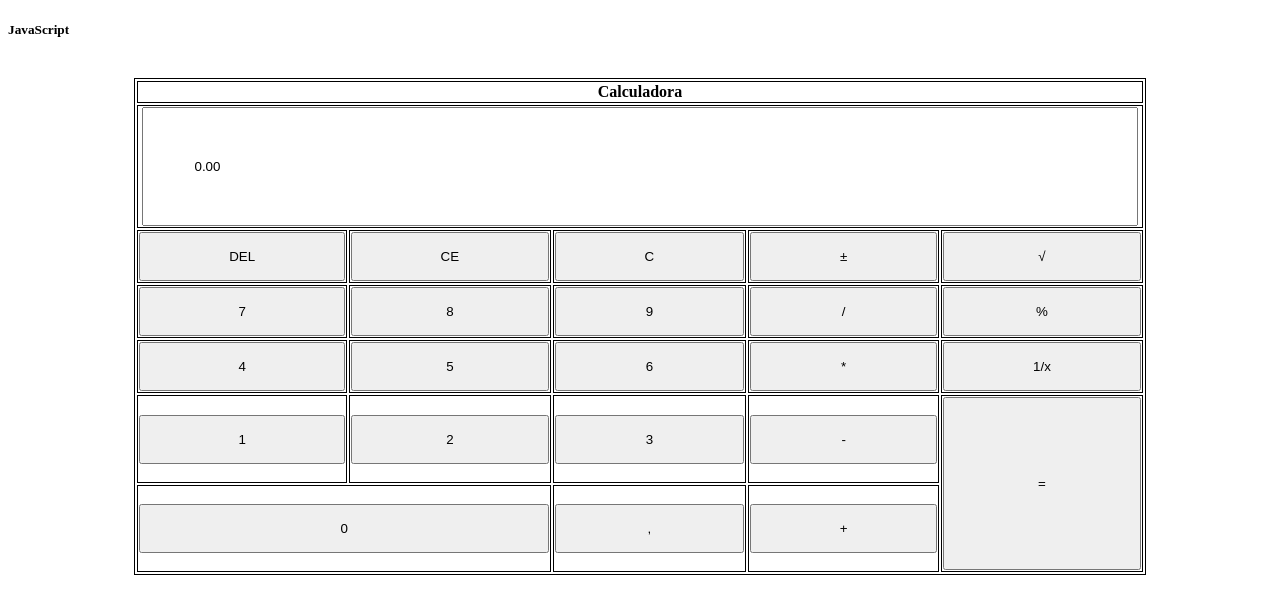
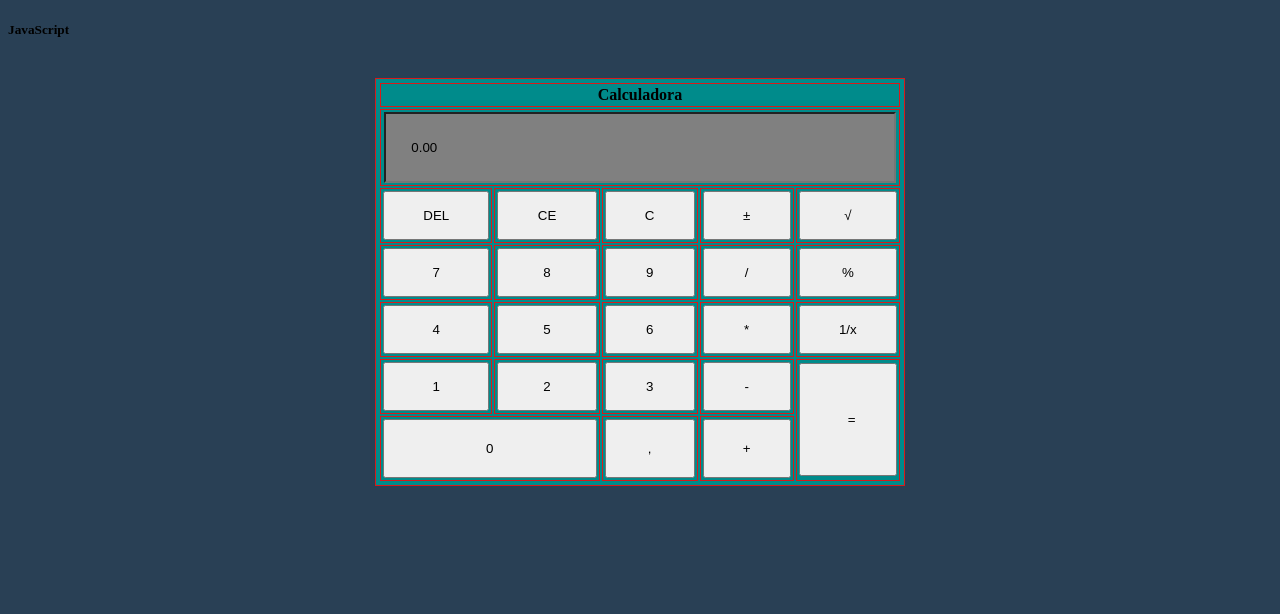
Before and after one commit to PedrojOrtiz/Calculadora-JS, a plain HTML site: page index.html in a window 1280 px wide. Drawn offline with Linux system fonts and the light colour scheme.

Commit message:
Inicio de funciones

```diff
--- a/index.html
+++ b/index.html
@@ -18,14 +18,14 @@
 
     <br>
 
-    <table class="center" id="calculadora" style="width: 80%">
+    <table class="center" id="calculadora" >
 
         <colgroup>
-            <col style="width: 1%"/>
-            <col style="width: 1%"/>
-            <col style="width: 1%"/>
-            <col style="width: 1%"/>
-            <col style="width: 1%"/>
+            <col style="width: 5%"/>
+            <col style="width: 5%"/>
+            <col style="width: 5%"/>
+            <col style="width: 5%"/>
+            <col style="width: 5%"/>
         </colgroup>
 
         <thead>
@@ -37,16 +37,16 @@
             </tr>
         </thead>
         <tr>
-            <td><input type="button" class="boton" id="del" value="DEL"></td>
+            <td><input type="button" class="boton" id="del" value="DEL" ></td>
             <td><input type="button" class="boton" id="ce" value="CE"></td>
             <td><input type="button" class="boton" id="c" value="C"></td>
             <td><input type="button" class="boton" id="mm" value="±"></td>
             <td><input type="button" class="boton" id="raiz" value="√"></td>
         </tr>
         <tr>
-            <td><input type="button" class="boton" id="7" value="7"></td>
-            <td><input type="button" class="boton" id="8" value="8"></td>
-            <td><input type="button" class="boton" id="9" value="9"></td>
+            <td><input type="button" class="boton" id="7" value="7" onclick="getNum(7)" ></td>
+            <td><input type="button" class="boton" id="8" value="8" onclick="getNum(8)" ></td>
+            <td><input type="button" class="boton" id="9" value="9" onclick="getNum(9)"></td>
             <td><input type="button" class="boton" id="division" value="/" onclick="division()"></td>
             <td><input type="button" class="boton" id="porcentaje" value="%"></td>
         </tr>
@@ -62,10 +62,10 @@
             <td><input type="button" class="boton" id="2" value="2"></td>
             <td><input type="button" class="boton" id="3" value="3"></td>
             <td><input type="button" class="boton" id="resta" value="-" onclick="resta()"></td>
-            <td rowspan="2"><input type="button" class="boton" id="igual" value="="></td>
+            <td rowspan="2"><input type="button" class="center" id="igual" value="="></td>
         </tr>
         <tr>
-            <td colspan="2"><input type="button" class="boton" id="0" value="0"></td>
+            <td colspan="2"><input type="button" class="center" id="cero" value="0"></td>
             <td><input type="button" class="boton" id="coma" value=","></td>
             <td><input type="button" class="boton" id="suma" value="+" onclick="suma()"></td>
         </tr>
--- a/js/funciones.js
+++ b/js/funciones.js
@@ -1,5 +1,10 @@
-function saludar(saludo) {
-    alert(saludo)
+//aux determinara la cantidad de operandos
+
+function setNum() {
+    var aux = 0
+    var n1 = 0
+    var n2 = 0
+
 }
 
 function suma() {
@@ -30,4 +35,8 @@ function division() {
     //alert(res)
     document.getElementById("resultado").value = res
 }
-//funcion eval()
+
+
+function getNum(num) {
+
+}
--- a/styles/style.css
+++ b/styles/style.css
@@ -1,17 +1,28 @@
+body {
+    background-color: rgb(41, 64, 85);
+}
+
 #resultado {
     width: 89%;
+    background-color: gray;
 }
 
 .boton {
-    width: 100% !important;
+    width: 100%;
     padding: 15px 32px;
+    display: block;
+    margin-left: auto;
+    margin-right: auto;
 }
 
 table, th, td {
-    border: 1px solid black;
+    width: 530px !important;
+    padding: 2px !important;
+    border: 1px solid rgb(216, 26, 26);
+    background-color: darkcyan;
 }
 
-.center, .boton{
+.center{
     display: block;
     margin-left: auto;
     margin-right: auto;
@@ -19,9 +30,20 @@ table, th, td {
 }
 
 #igual {
-    padding: 39%;
+    padding: 48%;
 }
 
 #resultado {
     padding: 5%;
 }
+
+#cero, #coma, #suma {
+    width: 100%;
+    padding: 20px 0px;
+}
+
+#igual {
+    width: 10px;
+    margin-top: -15px;
+    margin-bottom: -15px;
+}
```
